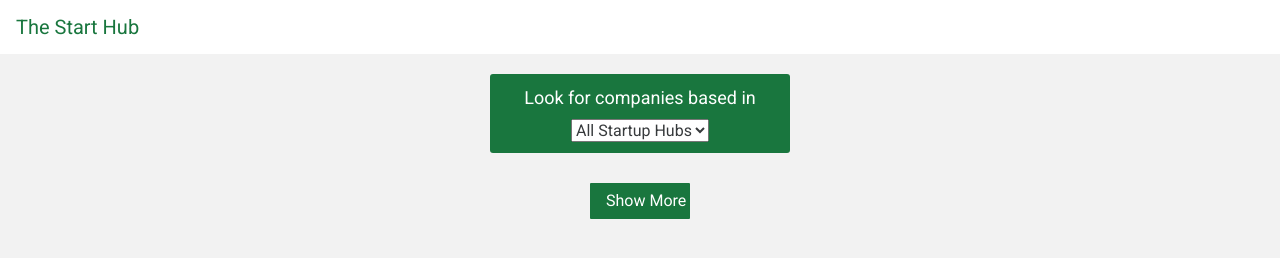
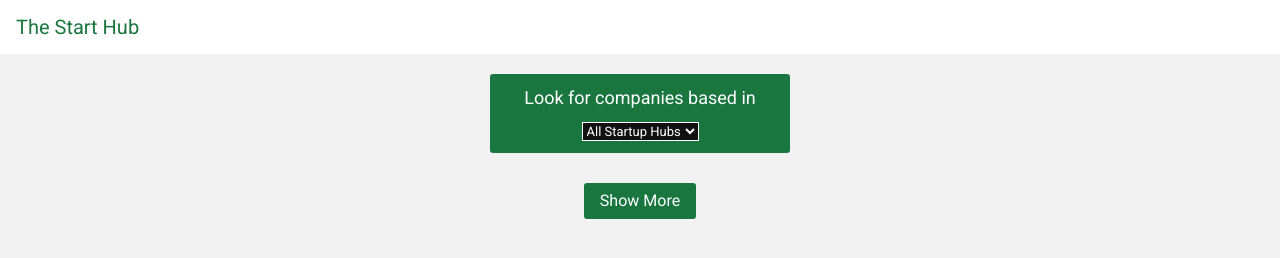
Before and after one commit to jacprada/Startup-Ecosystems, a website: page public/index.html at #/startups in a window 1280 px wide. Drawn offline with Linux system fonts and the light colour scheme; no server answers.

Commit message:
styling search bar

```diff
--- a/public/css/style.css
+++ b/public/css/style.css
@@ -128,8 +128,23 @@ body {
 #search_label {
   font-size: 18px;
   font-weight: 400;
+  color: #FFF;;
+}
+
+#search_select {
+  background-color: #111;
   color: #FFF;
+  font-size: 13px;
+  border-color: #FFF;
 }
+
+#search_select option {
+  color: red !important;
+}
+
+/*#search_option {
+  color: red !important;
+}*/
 
 #row {
   padding: 0;
@@ -212,11 +227,11 @@ li img {
 }
 
 #more_button {
-  width: 100px;
-  margin: 10px 5px;
+  max-width: 150px;
+  margin: 10px 5px 20px 5px;
   background-color: #19763E;
   border: none;
-  border-radius: 1px;
+  border-radius: 3px;
 }
 
 #more_button:hover {
--- a/public/js/templates/startups.html
+++ b/public/js/templates/startups.html
@@ -4,7 +4,7 @@
 <label id="search_label">Look for companies based in</label>
 <select id="search_select" ng-model="location">
   <option value="" selected>All Startup Hubs</option>
-  <option>Atlanta </option>
+  <option id="search_option">Atlanta </option>
   <option>Austin </option>
   <option>Bangalore </option>
   <option>Berlin </option>
```
